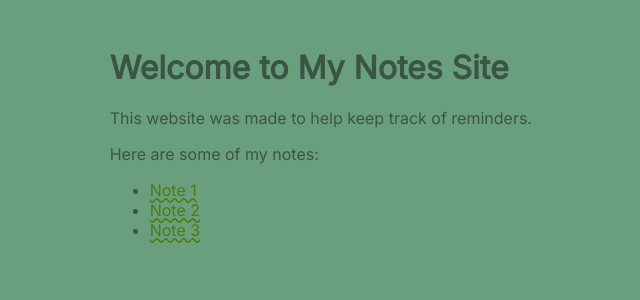
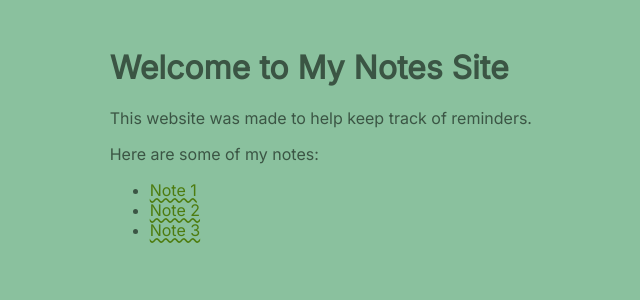
Before and after one commit to KaileyLiou/Jekyll-Theme, a Jekyll site: the page built from index.md, in a window 1280 px wide. Shown: the top 300 px of the page, without its empty margins (177-817 px from the left). Built offline with Jekyll 4.4.1, drawn with Linux system fonts in a browser that asks for light colours.

Commit message:
changed css

```diff
--- a/_sass/base.scss
+++ b/_sass/base.scss
@@ -1,5 +1,5 @@
 body {
-  background-color: #6a9f7d;
+  background-color: #8ac19e;
   font-family: sans-serif;
   margin: auto;
   max-width: 70ch;
```
